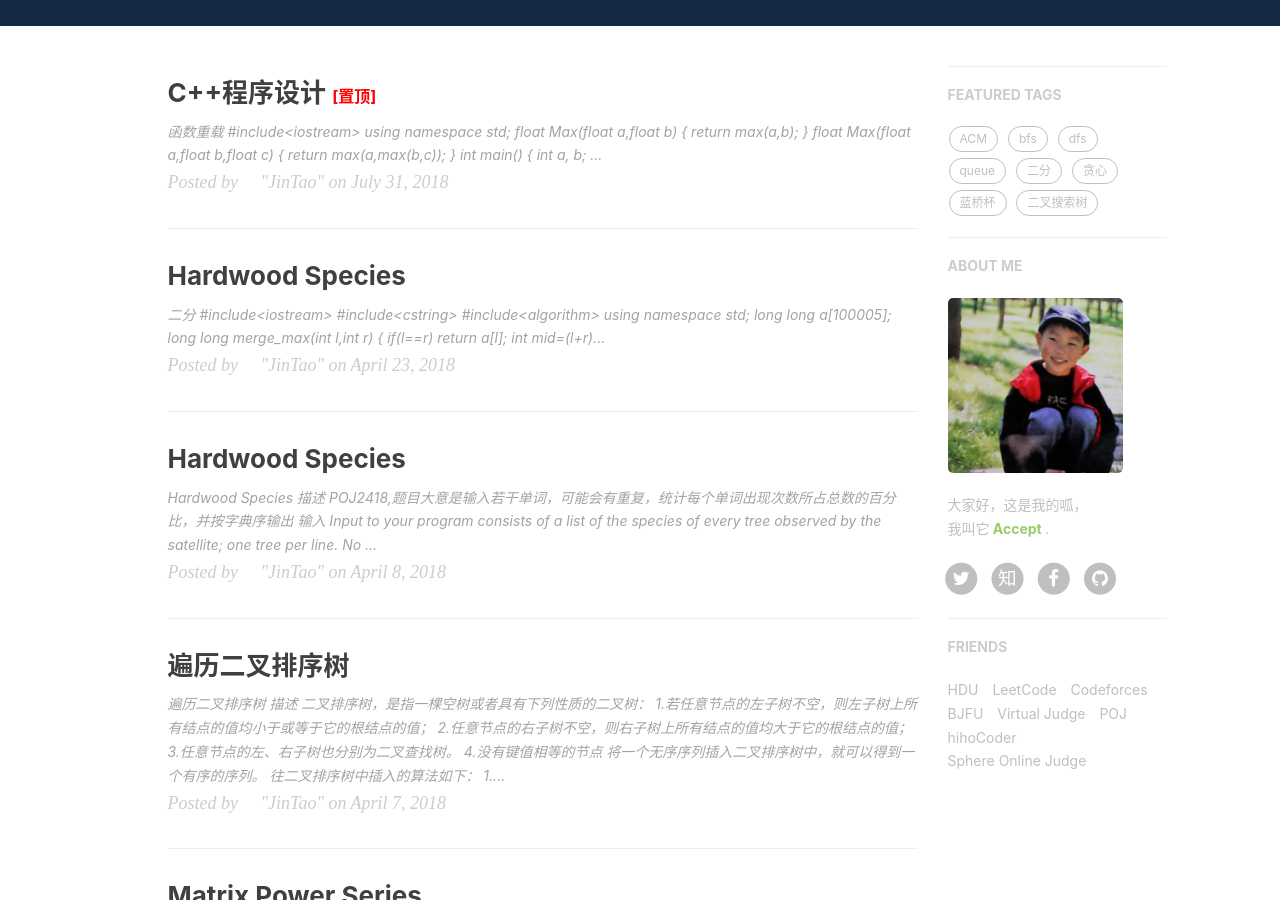
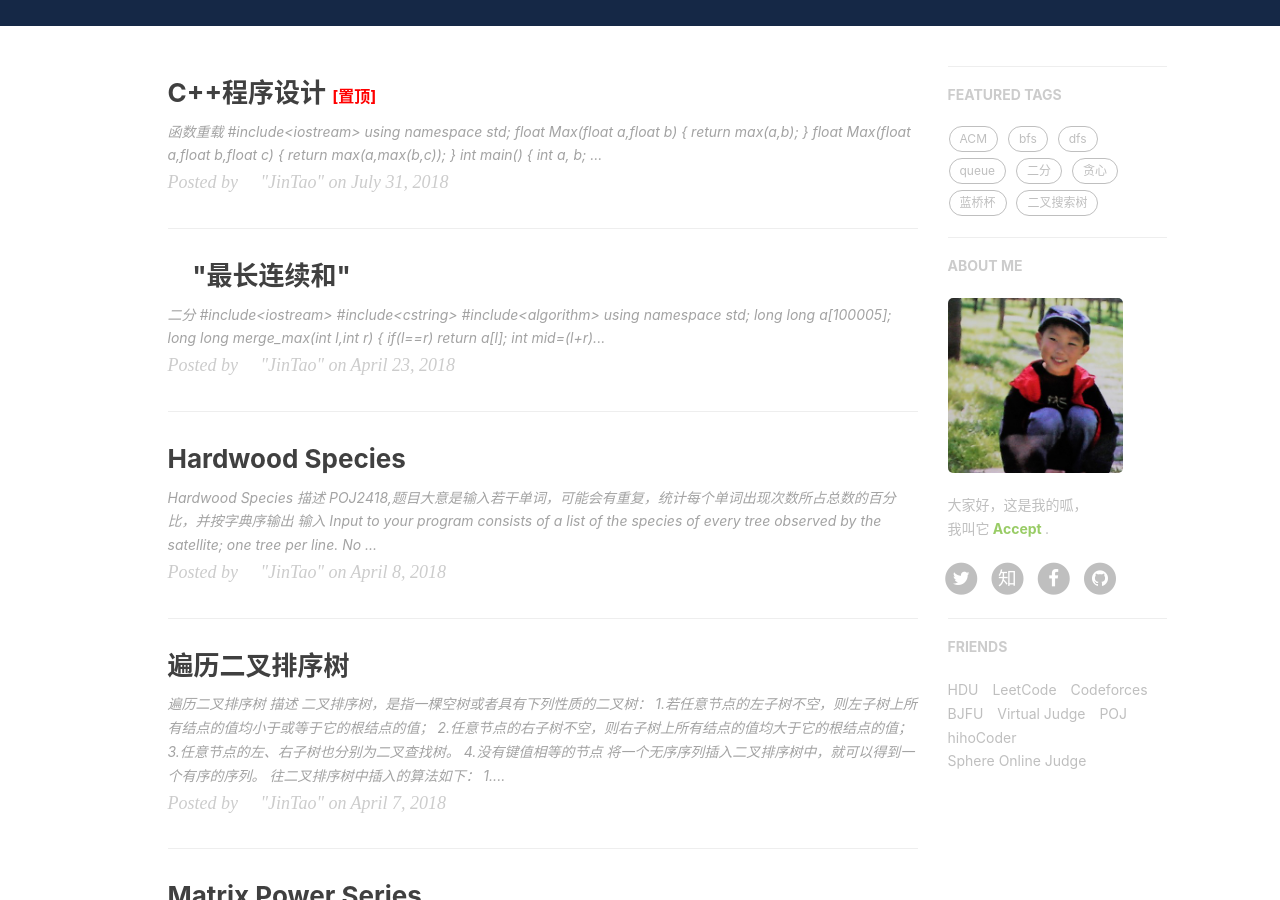
Before and after one commit to pandaKINandQUEEN/GinKo-BFU.github.io, a Jekyll site: the page built from index.html, in a window 1280 px wide and 900 px high, scrolled down 392 px. Built offline with Jekyll 4.4.1, drawn with Linux system fonts in a browser that asks for light colours; nearby versions of some CDN libraries; the list of posts is cut into pages by our own code; comment, search, counter and statistics services are not loaded.

Commit message:
Update 2018-04-23-the-longest-sum.md

```diff
--- a/_posts/2018-04-23-the-longest-sum.md
+++ b/_posts/2018-04-23-the-longest-sum.md
@@ -1,6 +1,6 @@
 ---
 layout:     post
-title:      "Hardwood Species"
+title:      "最长连续和"
 subtitle:   ""
 date:       2018-04-23
 author:     "JinTao"
```
